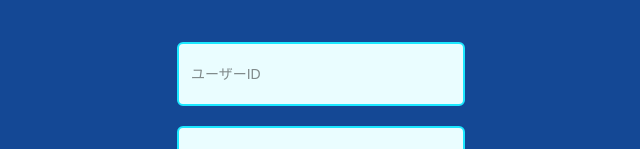
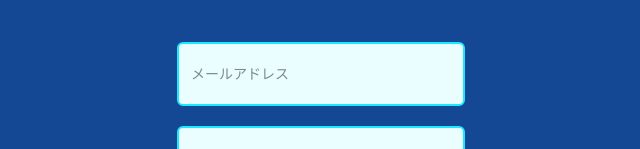
Before and after one commit to X13467980/crystarise-frontend, a Next.js app: page /login in a window 1280 px wide. Shown: the part 439-588 px from the top of the page, without its empty margins (319-959 px from the left). Built offline with nearby package versions, Linux system fonts and the light colour scheme.

Commit message:
to email

```diff
--- a/src/feature/login/login-form.tsx
+++ b/src/feature/login/login-form.tsx
@@ -4,20 +4,20 @@ import React, { useState } from 'react';
 import { useRouter } from "next/navigation";
 
 const LoginForm: React.FC = () => {
-    const [username, setUsername] = useState('');
+    const [email, setEmail] = useState('');
     const [password, setPassword] = useState('');
     const [error, setError] = useState('');
     const Router =useRouter()
     const handleSubmit = async (e: React.FormEvent) => {
         e.preventDefault();
         // Replace with your actual login logic
-        if (!username || !password) {
-            alert("ユーザーIDとパスワードを入力してください。")
+        if (!email || !password) {
+            alert("メールアドレスとパスワードを入力してください。")
             return;
         }
         // Example: call your API here
         // await login(username, password);
-        alert(`${username}としてログインしました。`);
+        alert(`${email}としてログインしました。`);
     };
     const handleLoginClick = () =>{
         Router.push("/login")
@@ -34,10 +34,10 @@ const LoginForm: React.FC = () => {
                     <input
                         className="login-input w-full"
                         type="text"
-                        value={username}
-                        onChange={e => setUsername(e.target.value)}
-                        autoComplete="username"
-                        placeholder="ユーザーID"
+                        value={email}
+                        onChange={e => setEmail(e.target.value)}
+                        autoComplete="email"
+                        placeholder="メールアドレス"
                     />
                 </div>
                 <div className="mt-5">
```
